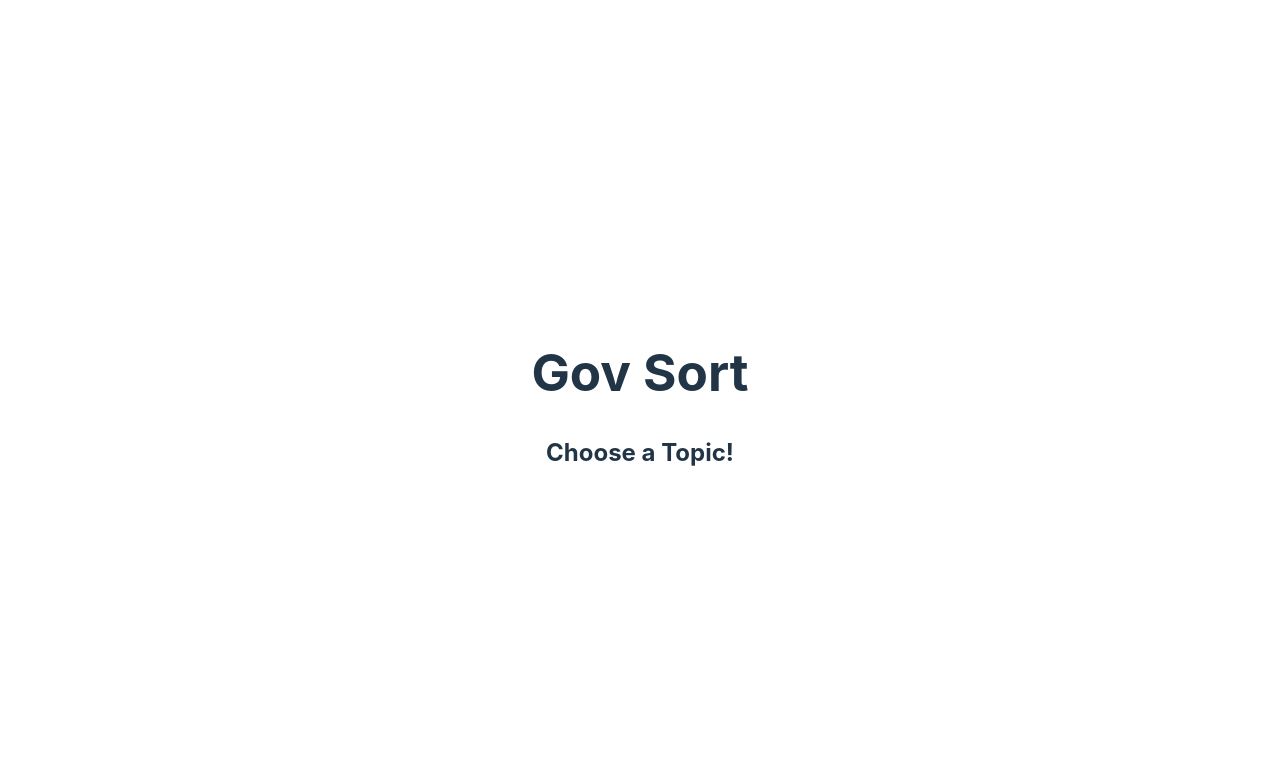
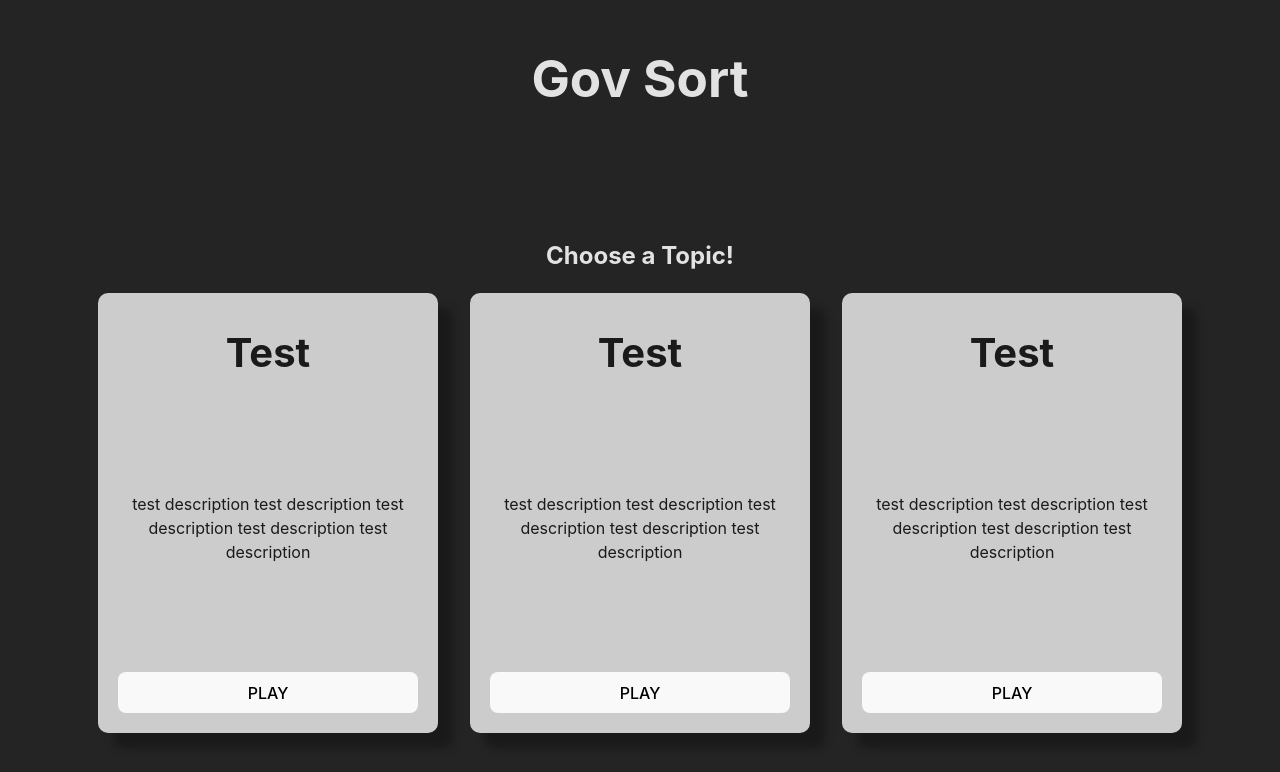
Before and after one commit to MichaeTav/GovSort, a React (Vite) app: page / in a window 1280 px wide. Shown: the top 772 px of the page. Built offline with nearby package versions, Linux system fonts and the light colour scheme.

Commit message:
added topic cards to home menu

```diff
--- a/index.html
+++ b/index.html
@@ -7,7 +7,9 @@
     <title>Vite + React</title>
   </head>
   <body>
-    <div id="root"></div>
+    <div id="root" style="
+    padding-bottom: 0px;
+    padding-top: 0px;"></div>
     <script type="module" src="/src/main.jsx"></script>
   </body>
 </html>
--- a/src/App.jsx
+++ b/src/App.jsx
@@ -1,11 +1,28 @@
 import "./App.css";
+import TopicCard from "./components/TopicCard";
 
 function App() {
   return (
     <>
-      <div>
+      <div className="container">
         <h1>Gov Sort</h1>
-        <h2>Choose a Topic!</h2>
+        <div className="topics">
+          <h2>Choose a Topic!</h2>
+          <div className="topic-card-container">
+            <TopicCard
+              topic="Test"
+              description="test description test description test description test description test description"
+            />
+            <TopicCard
+              topic="Test"
+              description="test description test description test description test description test description"
+            />
+            <TopicCard
+              topic="Test"
+              description="test description test description test description test description test description"
+            />
+          </div>
+        </div>
       </div>
     </>
   );
--- a/src/components/TopicCard.jsx
+++ b/src/components/TopicCard.jsx
@@ -0,0 +1,13 @@
+import React from "react";
+
+const TopicCard = ({ topic, description }) => {
+  return (
+    <div className="topic-card">
+      <h2>{topic}</h2>
+      <p>{description}</p>
+      <button>PLAY</button>
+    </div>
+  );
+};
+
+export default TopicCard;
--- a/src/index.css
+++ b/src/index.css
@@ -1,26 +1,10 @@
 :root {
   font-family: Inter, system-ui, Avenir, Helvetica, Arial, sans-serif;
   line-height: 1.5;
-  font-weight: 400;
 
   color-scheme: light dark;
   color: rgba(255, 255, 255, 0.87);
   background-color: #242424;
-
-  font-synthesis: none;
-  text-rendering: optimizeLegibility;
-  -webkit-font-smoothing: antialiased;
-  -moz-osx-font-smoothing: grayscale;
-  -webkit-text-size-adjust: 100%;
-}
-
-a {
-  font-weight: 500;
-  color: #646cff;
-  text-decoration: inherit;
-}
-a:hover {
-  color: #535bf2;
 }
 
 body {
@@ -28,12 +12,13 @@ body {
   display: flex;
   place-items: center;
   min-width: 320px;
-  min-height: 100vh;
+  height: 100vh;
 }
 
 h1 {
   font-size: 3.2em;
-  line-height: 1.1;
+  margin-top: 40px;
+
 }
 
 button {
@@ -47,23 +32,64 @@ button {
   cursor: pointer;
   transition: border-color 0.25s;
 }
+
 button:hover {
-  border-color: #646cff;
-}
-button:focus,
-button:focus-visible {
-  outline: 4px auto -webkit-focus-ring-color;
+  border-color: #e8e8e8;
 }
 
+
 @media (prefers-color-scheme: light) {
-  :root {
-    color: #213547;
-    background-color: #ffffff;
-  }
-  a:hover {
-    color: #747bff;
-  }
   button {
     background-color: #f9f9f9;
   }
 }
+
+.container {
+  display: flex;
+  flex-direction: column;
+  height: 100vh;
+}
+
+.topic-card-container {
+  display: grid;
+  gap: 2rem;
+}
+
+@media (min-width: 765px) {
+  .topic-card-container { grid-template-columns: repeat(2, 1fr);}
+}
+
+@media (min-width: 1140px) {
+  .topic-card-container { grid-template-columns: repeat(3, 1fr);}
+}
+
+.topics {
+  margin: auto;
+}
+
+.topic-card {
+  width: 300px;
+  height: 400px;
+  border-radius: 10px;
+  padding: 20px;
+  background-color: #ccc;
+  display: flex;
+  flex-direction: column;
+  box-shadow: 15px 15px 10px rgba(0, 0, 0, 0.3);
+}
+
+.topic-card h2 {
+  margin-top: 10px;
+  margin-bottom: auto;
+  color: #1a1a1a;
+  font-size: 40px;
+}
+
+.topic-card p {
+  color: #1a1a1a;
+  margin: 0;
+}
+
+.topic-card button {
+  margin-top: auto;
+}
```
